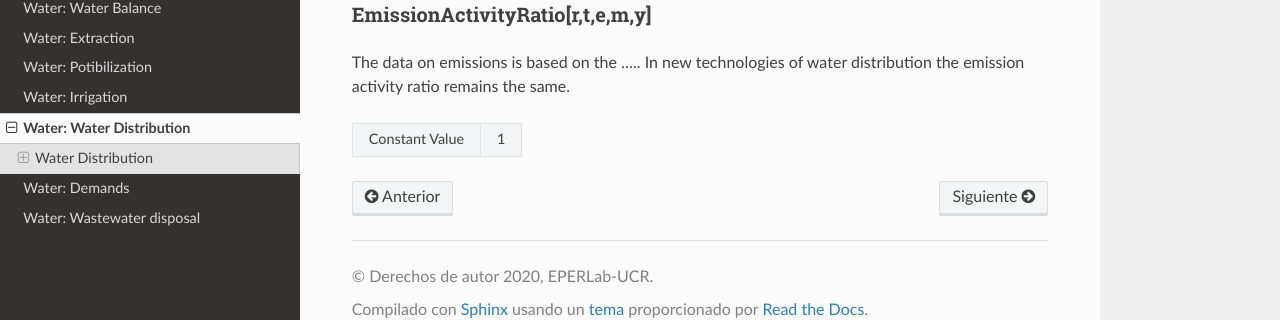
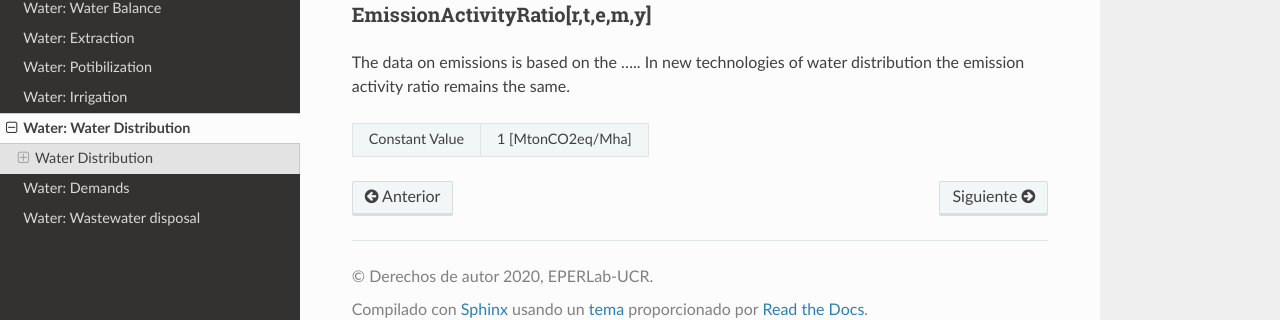
Before and after one commit to EPERLab/CLEW, a Sphinx documentation site: the page built from docs/fichas/12_Water_distribution.rst, in a window 1280 px wide and 900 px high, scrolled down 550 px. Shown: the part 554-874 px from the top of the window. Built offline with Sphinx 7.4.7 and the Read the Docs theme 2.0.0, drawn with Linux system fonts in a browser that asks for light colours; formulas are drawn with MathJax 3.

Commit message:
Update 12_Water_distribution.rst

```diff
--- a/docs/fichas/12_Water_distribution.rst
+++ b/docs/fichas/12_Water_distribution.rst
@@ -31,5 +31,5 @@ EmissionActivityRatio[r,t,e,m,y]
 The data on emissions is based on the ..... In new technologies of water distribution the emission activity ratio remains the same.
 
 +-------------------------------------------------+-------+--------------+--------------+--------------+--------------+
-| Constant Value                                          | 1                                                         |
+| Constant Value                                          | 1 [MtonCO2eq/Mha]                                         |
 +-------------------------------------------------+-------+--------------+--------------+--------------+--------------+
```
